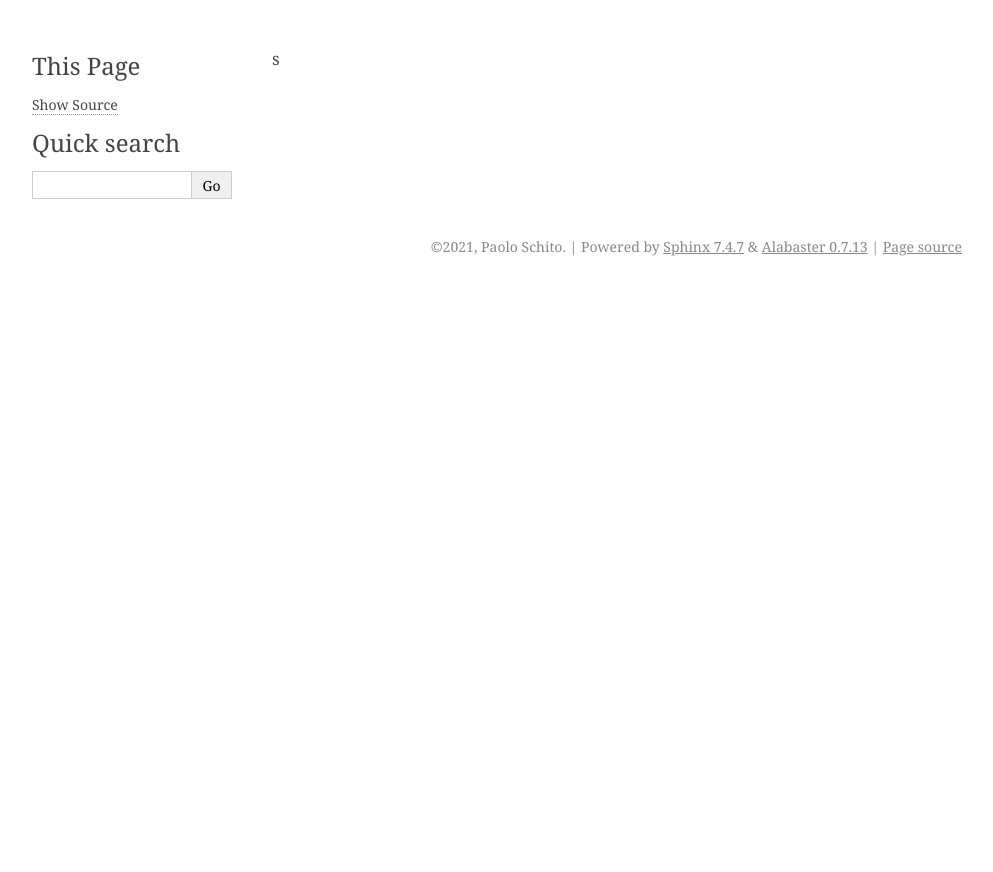
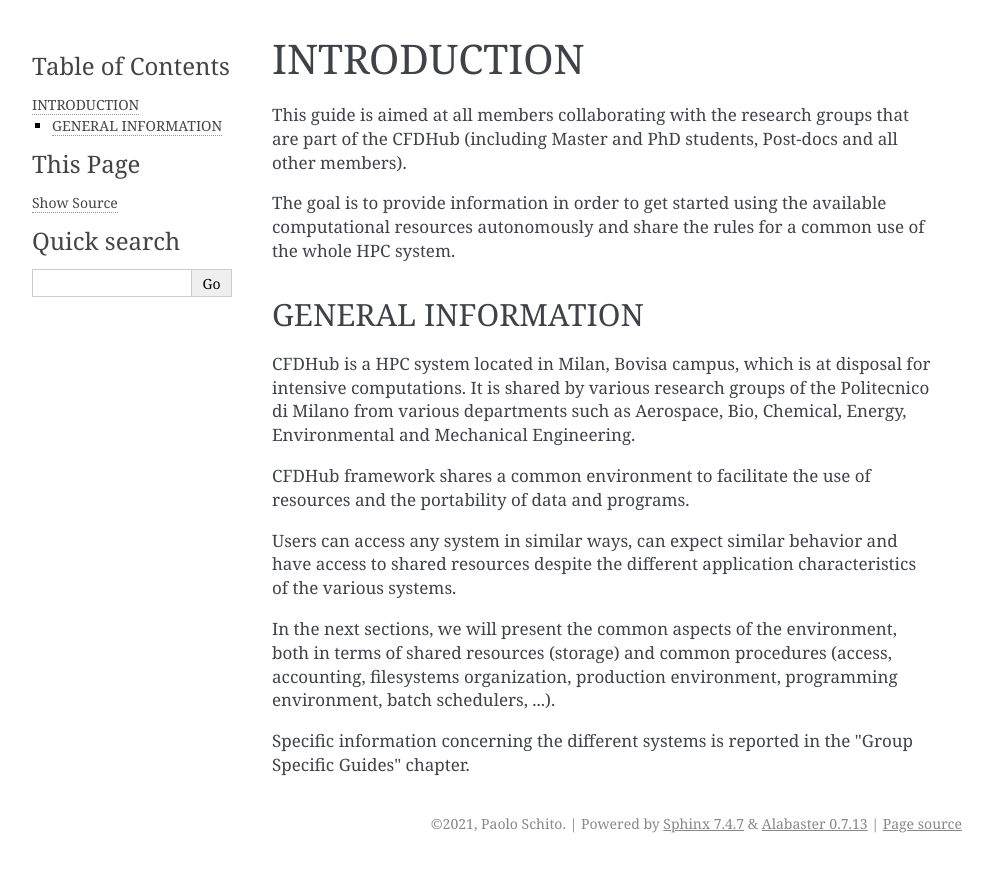
Before and after one commit to pschito/prova, a Sphinx documentation site: the page built from docs/Introduction.rst, in a window 1280 px wide. Shown: the top 872 px of the page, without its empty margins (148-1141 px from the left). Built offline with Sphinx 7.4.7, drawn with Linux system fonts in a browser that asks for light colours.

Commit message:
Update Introduction.rst

```diff
--- a/docs/Introduction.rst
+++ b/docs/Introduction.rst
@@ -1 +1,21 @@
-s
+=================
+INTRODUCTION
+=================
+
+This guide is aimed at all members collaborating with the research groups that are part of the CFDHub (including Master and PhD students, Post-docs and all other members).
+
+The goal is to provide information in order to get started using the available computational resources autonomously and share the rules for a common use of the whole HPC system.
+
+-----------------
+GENERAL INFORMATION
+-----------------
+
+CFDHub is a HPC system located in Milan, Bovisa campus, which is at disposal for intensive computations. It is shared by various research groups of the Politecnico di Milano from various departments such as Aerospace, Bio, Chemical, Energy, Environmental and Mechanical Engineering.
+
+CFDHub framework shares a common environment to facilitate the use of resources and the portability of data and programs.
+
+Users can access any system in similar ways, can expect similar behavior and have access to shared resources despite the different application characteristics of the various systems.
+
+In the next sections, we will present the common aspects of the environment, both in terms of shared resources (storage) and common procedures (access, accounting, filesystems organization, production environment, programming environment, batch schedulers, ...).
+
+Specific information concerning the different systems is reported in the "Group Specific Guides" chapter.
```
